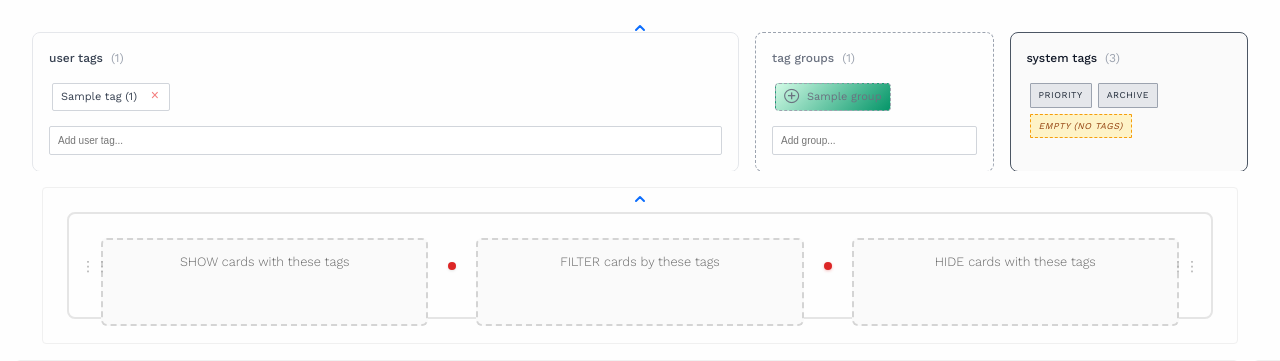
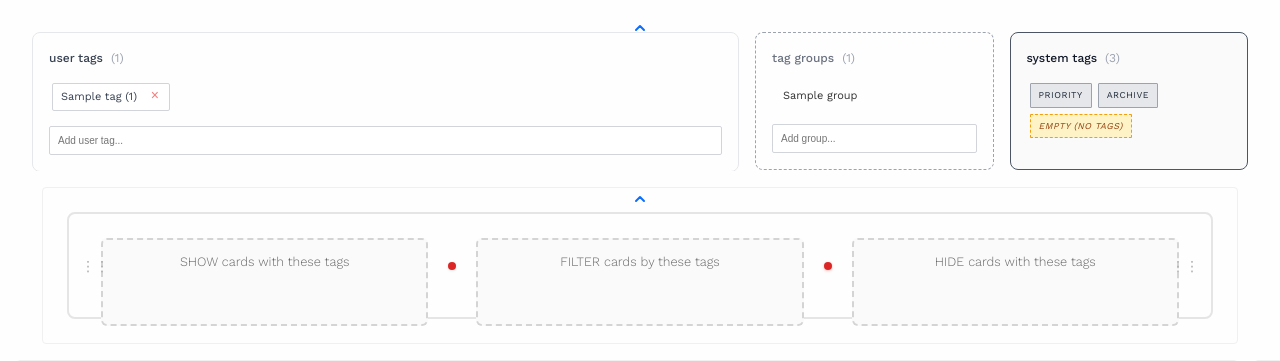
Before and after one commit to adamzwasserman/multicardz, a Python web app: template apps/static/templates/user_home.html in a window 1280 px wide; the page is wider, and only the part inside the window is pictured. Shown: the part 77-438 px from the top of that part. Run offline with Jinja, Linux system fonts and the light colour scheme; the template is opened without the code that fills it: most values are stand-ins (such as "Sample title", 1, 10 or a date in 2020).

Commit message:
fix: remove user.css conflicts and add member tag preview
Issue #1 & #2: Group tags too large and showing colors
- Removed conflicting .tag-group styles from user.css (lines 1798, 3357)
- These were overriding the Muji grayscale design from group-tags.css
- Removed linear-gradient color background
- Removed duplicate border/background definitions

Issue #3: Group tags not showing member tags
- Added members-preview element to group rendering
- Shows first 3 member tags with "+N more" indicator
- Styled with monospace font, reduced opacity for subtlety
- Max-width 150px with ellipsis overflow

Now group tags display with proper Muji minimal styling:
- Subtle dashed borders in grayscale
- No colors, only opacity variations
- Compact size matching regular tags
- Member tags visible in preview

```diff
--- a/apps/static/css/user.css
+++ b/apps/static/css/user.css
@@ -1795,12 +1795,7 @@ body {
     font-weight: 500;
 }
 
-.tag-group {
-    background-color: transparent;
-    border: 1px dashed light-dark(#9ca3af, var(--color-neutral-400));
-    color: light-dark(#6b7280, var(--color-text-secondary));
-    border-radius: 4px;
-}
+/* Group tag styling moved to group-tags.css for Muji design */
 
 .tag-system {
     background-color: light-dark(#e5e7eb, var(--color-neutral-300));
@@ -3353,17 +3348,7 @@ body.font-berkeley-mono {
     outline-offset: 4px;
 }
 
-/* Group tag indicators */
-.tag-group {
-    position: relative;
-    background: linear-gradient(135deg, var(--color-success-light), var(--color-success));
-}
-
-.tag-group::before {
-    content: '⊕';
-    margin-right: 4px;
-    font-weight: bold;
-}
+/* Group tag indicators - moved to group-tags.css for Muji design */
 
 /* Zone visual enhancements */
 .zone-label {
```
Also changed, not shown: apps/shared/static/styles/group-tags.css (+18 -0 lines), apps/static/js/group-ui-integration.js (+10 -0 lines).
